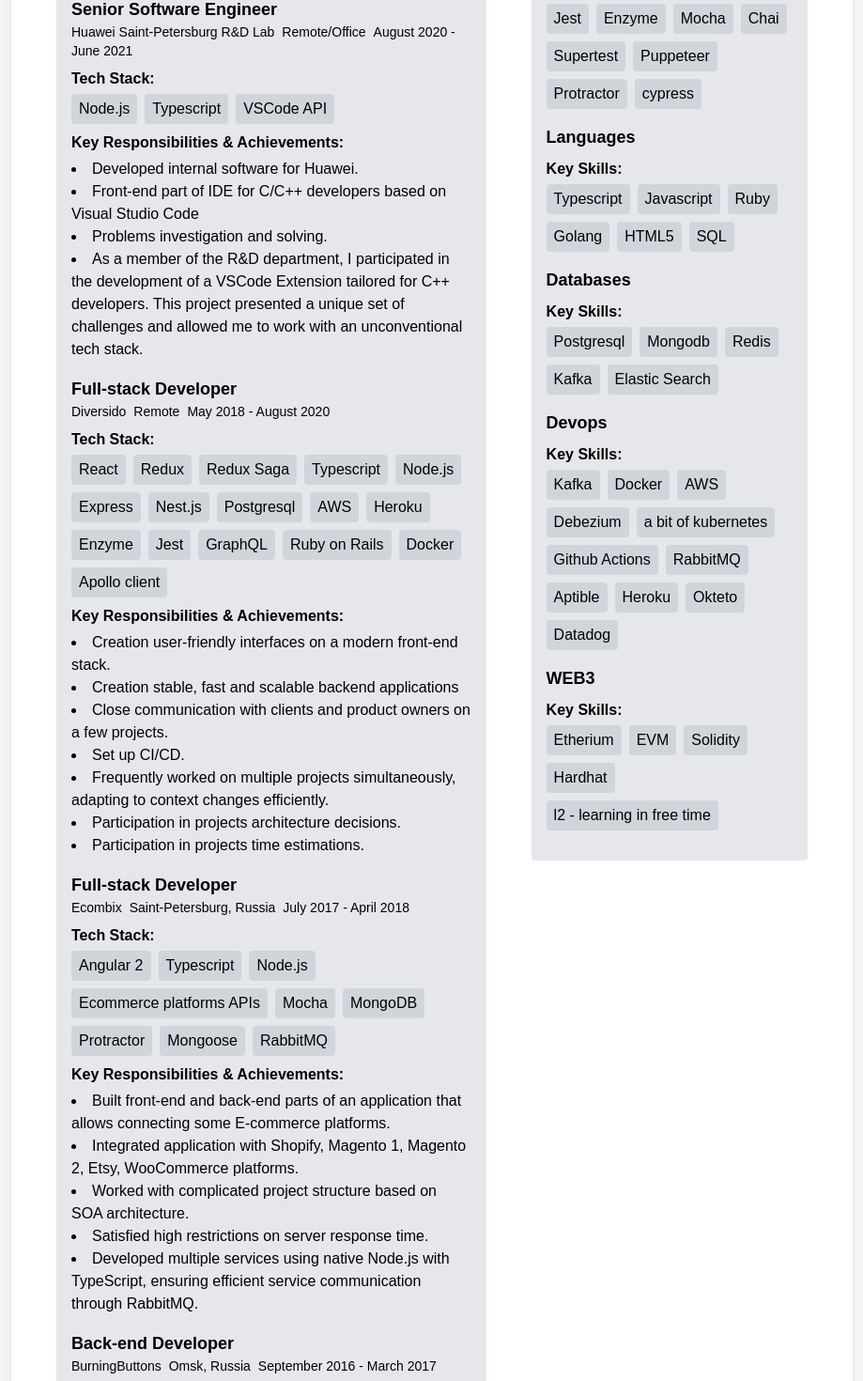
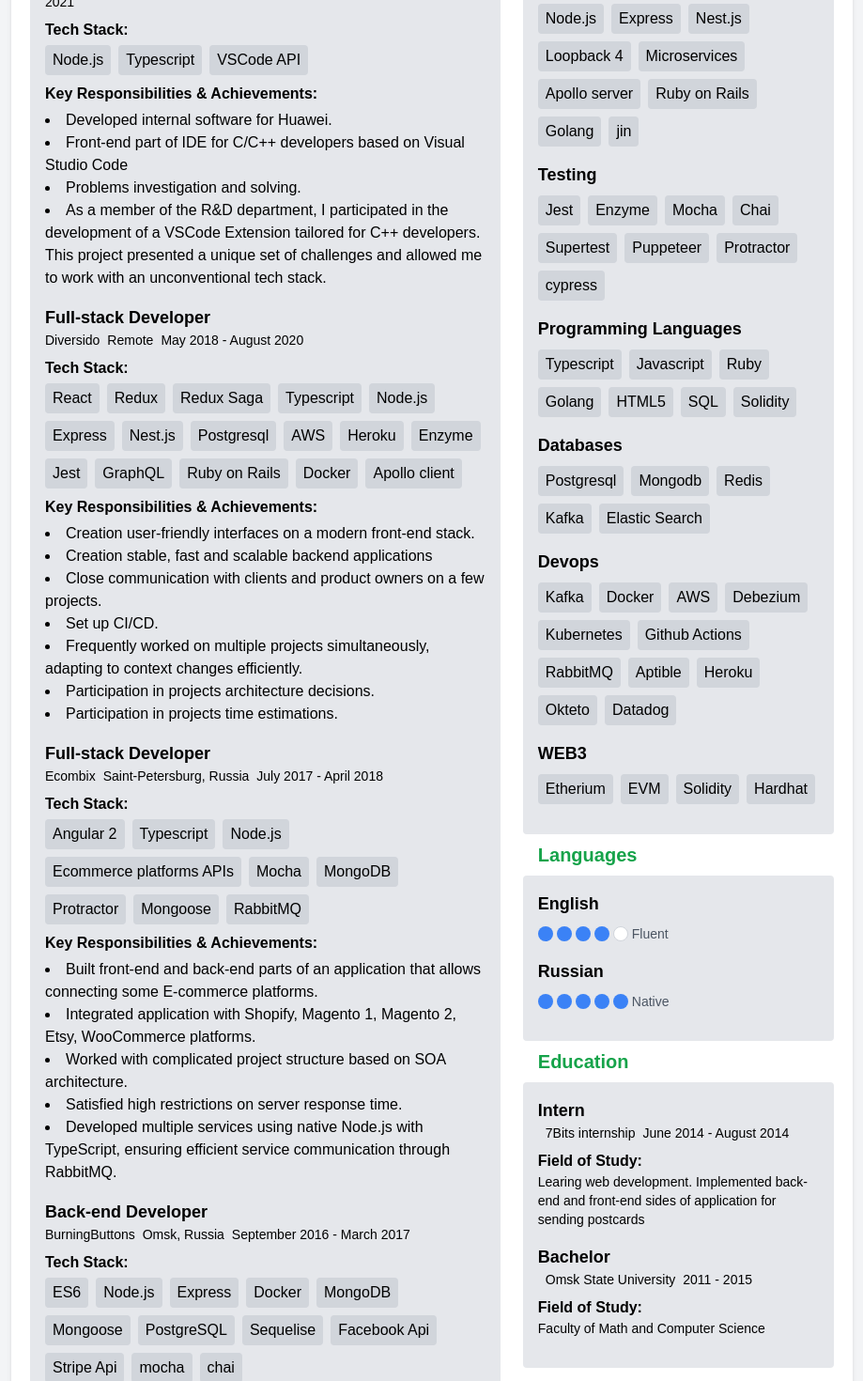
Before and after one commit to PerminovEugene/me, a Next.js app: page /CV in a window 1280 px wide. Shown: the part 900-2370 px from the top of the page at 94% size, without its empty margins (180-1099 px from the left). Built offline with nearby package versions, Linux system fonts and the light colour scheme.

Commit message:
Add some cv data

```diff
--- a/src/app/CV/page.tsx
+++ b/src/app/CV/page.tsx
@@ -1,7 +1,10 @@
 import { ReactNode } from "react";
-import Experience from "../../components/cv/experience/experience";
+import Experience from "../../components/cv/experience/experience.component";
 import BaseInfo from "@/components/cv/base-info/base-info";
 import Skills from "@/components/cv/skills/skills.component";
+import Education from "@/components/cv/education/education.component";
+import Languages from "@/components/cv/languages/languages.component";
+import Summary from "@/components/cv/summary/summary.component";
 
 interface BlockProps {
   title: string;
@@ -9,8 +12,8 @@
 }
 
 const Block = ({ title, children }: BlockProps) => (
-  <div className="p-4">
-    <h3 className="text-xl font-semibold mb-2 text-green-600">{title}</h3>
+  <div className="p-1">
+    <h3 className="text-xl font-semibold mb-2 text-green-600 pl-4">{title}</h3>
     <div className="bg-gray-200 p-4 rounded">{children}</div>
   </div>
 );
@@ -22,8 +25,8 @@
         className="flex justify-center items-center min-h-screen bg-gray-100"
         id="CV"
       >
-        <div className="bg-white p-8 rounded shadow-md w-full max-w-4xl">
-          <div className="mb-8">
+        <div className="bg-white p-4 rounded shadow-md w-full max-w-4xl">
+          <div className="p-4">
             <BaseInfo />
           </div>
           <div className="flex space-x-4">
@@ -33,8 +36,17 @@
               </Block>
             </div>
             <div className="w-2/5">
+              <Block title="Summary">
+                <Summary />
+              </Block>
               <Block title="Skills">
                 <Skills />
+              </Block>
+              <Block title="Languages">
+                <Languages />
+              </Block>
+              <Block title="Education">
+                <Education />
               </Block>
             </div>
           </div>
--- /dev/null
+++ b/src/components/cv/education/education.component.tsx
@@ -0,0 +1,32 @@
+import { allEducation } from "./education.data";
+import { Education } from "./education.types";
+
+const EducationEpisode = ({ education }: { education: Education }) => {
+  return (
+    <div className="mb-4 text-black">
+      <h4 className="text-lg font-semibold">{education.degree}</h4>
+      <div className="text-sm">
+        <span className="ml-2">{education.place}</span>
+        <span className="ml-2">
+          {education.startDate} - {education.endDate}
+        </span>
+      </div>
+      <div className="mt-2">
+        <h5 className="font-semibold">Field of Study:</h5>
+        <p className="text-sm">{education.description}</p>
+      </div>
+    </div>
+  );
+};
+
+const EducationBlock = () => {
+  return (
+    <div className="mb-4">
+      {allEducation.map((education: Education) => (
+        <EducationEpisode key={education.place} education={education} />
+      ))}
+    </div>
+  );
+};
+
+export default EducationBlock;
--- /dev/null
+++ b/src/components/cv/education/education.data.ts
@@ -0,0 +1,19 @@
+import { AllEducation } from "./education.types";
+
+export const allEducation: AllEducation = [
+  {
+    place: "7Bits internship",
+    degree: "Intern",
+    startDate: "June 2014",
+    endDate: "August 2014",
+    description:
+      "Learing web development. Implemented back-end and front-end sides of application for sending postcards",
+  },
+  {
+    place: "Omsk State University",
+    degree: "Bachelor",
+    startDate: "2011",
+    endDate: "2015",
+    description: "Faculty of Math and Computer Science",
+  },
+];
--- /dev/null
+++ b/src/components/cv/languages/languages.component.tsx
@@ -0,0 +1,40 @@
+import { allLanguages } from "./languages.data";
+import { Language } from "./languages.types";
+
+const LanguageBlock = ({ language }: { language: Language }) => {
+  const totalCircles = 5;
+  const filledCircles = language.level;
+  const emptyCircles = totalCircles - filledCircles;
+
+  return (
+    <div className="mb-4 text-black">
+      <h4 className="text-lg font-semibold">{language.name}</h4>
+      <div className="flex items-center space-x-1 mt-2">
+        {[...Array(filledCircles)].map((_, index) => (
+          <div key={index} className="w-4 h-4 bg-blue-500 rounded-full"></div>
+        ))}
+        {[...Array(emptyCircles)].map((_, index) => (
+          <div
+            key={index + filledCircles}
+            className="w-4 h-4 bg-white border border-gray-300 rounded-full"
+          ></div>
+        ))}
+        <span className="text-sm text-gray-600 ml-2">
+          {language.description}
+        </span>
+      </div>
+    </div>
+  );
+};
+
+const LanguagesBlock = () => {
+  return (
+    <div className="mb-4">
+      {allLanguages.map((language) => (
+        <LanguageBlock key={language.name} language={language} />
+      ))}
+    </div>
+  );
+};
+
+export default LanguagesBlock;
--- /dev/null
+++ b/src/components/cv/languages/languages.data.ts
@@ -0,0 +1,14 @@
+import { Languages } from "./languages.types";
+
+export const allLanguages: Languages = [
+  {
+    name: "English",
+    level: 4,
+    description: "Fluent",
+  },
+  {
+    name: "Russian",
+    level: 5,
+    description: "Native",
+  },
+];
--- /dev/null
+++ b/src/components/cv/languages/languages.types.ts
@@ -0,0 +1,7 @@
+export type Language = {
+  name: string;
+  level: number; // 1 - 5
+  description: string;
+};
+
+export type Languages = Language[];
--- a/src/components/cv/skills/skills.component.tsx
+++ b/src/components/cv/skills/skills.component.tsx
@@ -6,7 +6,7 @@
     <div className="mb-4 text-black">
       <h4 className="text-lg font-semibold">{skill.title}</h4>
       <div className="mt-2">
-        <h5 className="font-semibold">Key Skills:</h5>
+        {/* <h5 className="font-semibold">Key Skills:</h5> */}
         <div className="flex flex-wrap gap-2 mt-1">
           {skill.technologies.map((tech, index) => (
             <span key={index} className="bg-gray-300 px-2 py-1 rounded">
--- a/src/components/cv/skills/skills.data.ts
+++ b/src/components/cv/skills/skills.data.ts
@@ -8,6 +8,7 @@
       "Webpack",
       "Redux saga",
       "CSS3",
+      "Next.js",
       "Styled-Components",
       "Metamask SDK",
       "ethers.js",
@@ -49,8 +50,9 @@
       "Golang",
       "HTML5",
       "SQL",
+      "Solidity",
     ],
-    title: "Languages",
+    title: "Programming Languages",
   },
   {
     technologies: ["Postgresql", "Mongodb", "Redis", "Kafka", "Elastic Search"],
@@ -62,7 +64,7 @@
       "Docker",
       "AWS",
       "Debezium",
-      "a bit of kubernetes",
+      "Kubernetes",
       "Github Actions",
       "RabbitMQ",
       "Aptible",
@@ -73,13 +75,7 @@
     title: "Devops",
   },
   {
-    technologies: [
-      "Etherium",
-      "EVM",
-      "Solidity",
-      "Hardhat",
-      "l2 - learning in free time",
-    ],
+    technologies: ["Etherium", "EVM", "Solidity", "Hardhat"],
     title: "WEB3",
   },
 ];
--- /dev/null
+++ b/src/components/cv/summary/summary.component.tsx
@@ -0,0 +1,14 @@
+const SummaryComponent = () => {
+  return (
+    <p className="text-black">
+      Senior Software Engineer with 10 years of experience building scalable web
+      applications and microservices across various industries. Proficient in
+      Node.js, React, TypeScript, and cloud-native tools (Docker, AWS), with
+      emerging interests in Web3 (Solidity, Hardhat). Adept at leading
+      cross-functional teams, driving technical innovation, and delivering
+      high-quality solutions under Agile methodologies.
+    </p>
+  );
+};
+
+export default SummaryComponent;
```
Also changed, not shown: src/components/cv/education/education.types.ts (added, +9 -0 lines), src/components/cv/experience/experience.component.tsx (renamed from src/components/cv/experience/experience.tsx).
